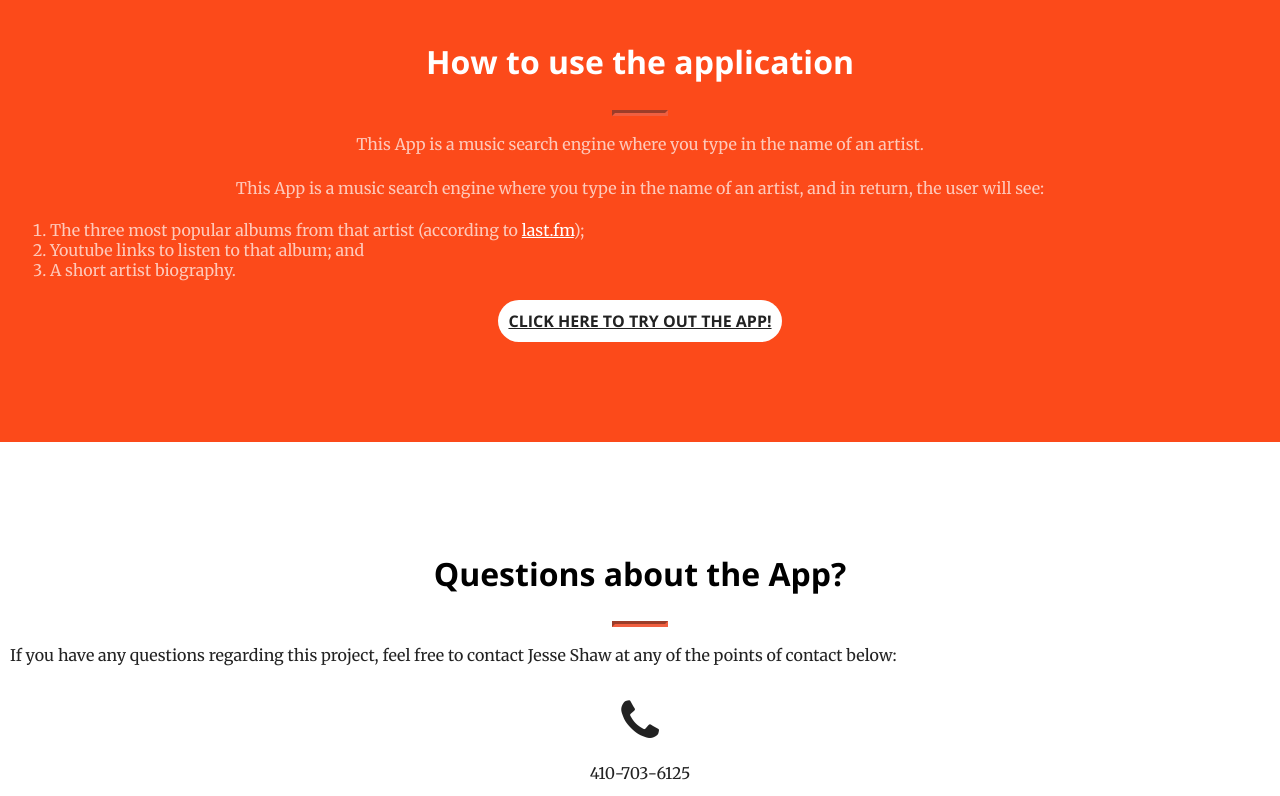
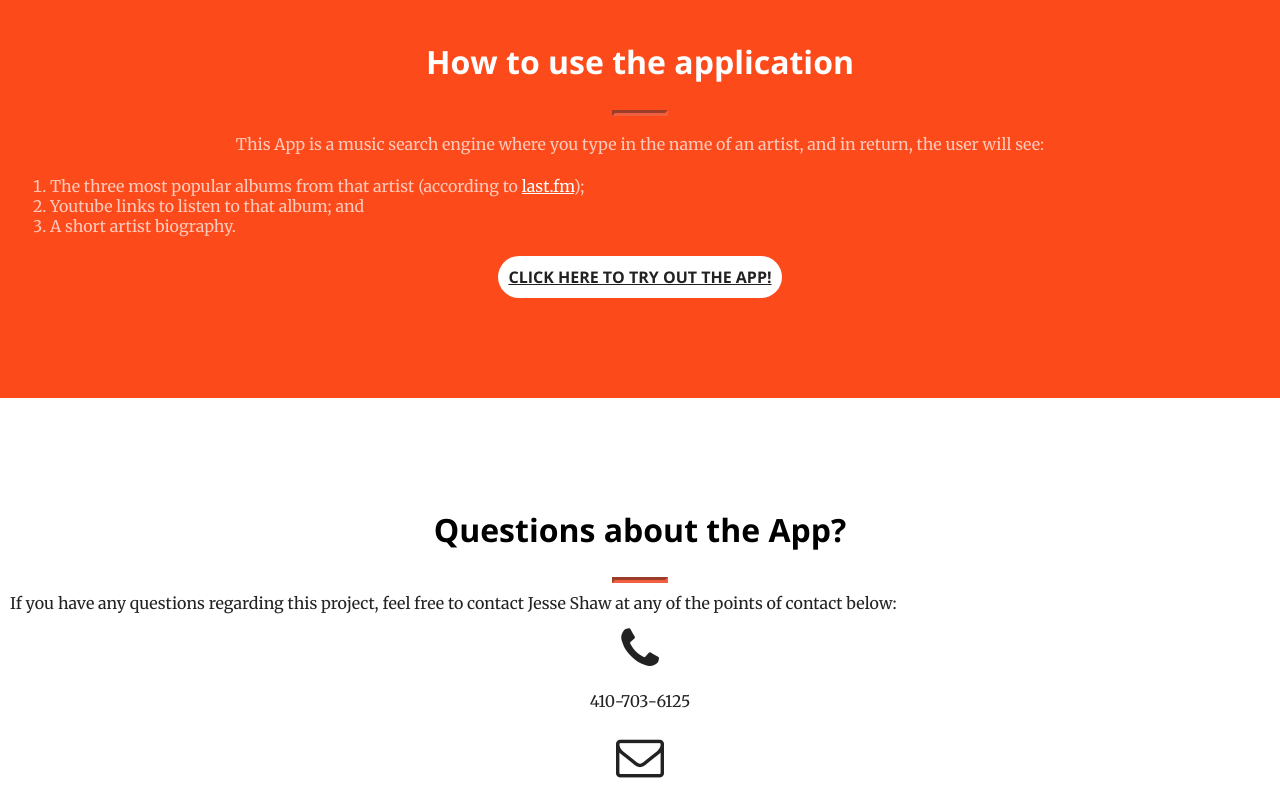
Before and after one commit to JesseShawCodes/mumu, a plain HTML site: page index.html in a window 1280 px wide. Shown: the part 740-1536 px from the top of the page. Drawn offline with nearby package versions, Linux system fonts and the light colour scheme.

Commit message:
Updated styling

```diff
--- a/css/index.css
+++ b/css/index.css
@@ -12,6 +12,7 @@ body {
 main {
     margin: auto 0px;
     text-align: center;
+    overflow: hidden;
 }
 
 /*Styling*/
@@ -205,9 +206,10 @@ header.masthead .header-content .header-content-inner p{
 
 
 .bg-primary ol {
+    margin-bottom: 30px;
     text-align: left;
-    margin-bottom: 30px;
 }
+
 
 .bg-primary ol a {
     color: #fff;
@@ -231,6 +233,11 @@ img {
 
 #contact h2 {
     color: black;
+}
+
+.contactp {
+    align-content: center;
+    margin: auto;
 }
 
 .contactpoints {
--- a/index.html
+++ b/index.html
@@ -40,7 +40,6 @@
           <div class="col-lg-8 mx-auto text-center">
             <h2 class="section-heading text-white">How to use the application</h2>
             <hr class="light">
-            <p class="text-faded">This App is a music search engine where you type in the name of an artist.</p>
             <p class="text-faded">This App is a music search engine where you type in the name of an artist, and in return, the user will see: </p>
             <ol class="text-faded">
                 <li>The three most popular albums from that artist (according to <a href="https://www.last.fm/">last.fm</a>);</li>
@@ -62,7 +61,7 @@
                         <div class="col-lg-8 mx-auto text-center">
                             <h2 class="section-heading">Questions about the App?</h2>
                             <hr class="primary">
-                            <p>If you have any questions regarding this project, feel free to contact Jesse Shaw at any of the points of contact below:</p>
+                            <p class="contactp">If you have any questions regarding this project, feel free to contact Jesse Shaw at any of the points of contact below:</p>
                         </div>
                     </div>
                 <div class="contactpoints">
```
